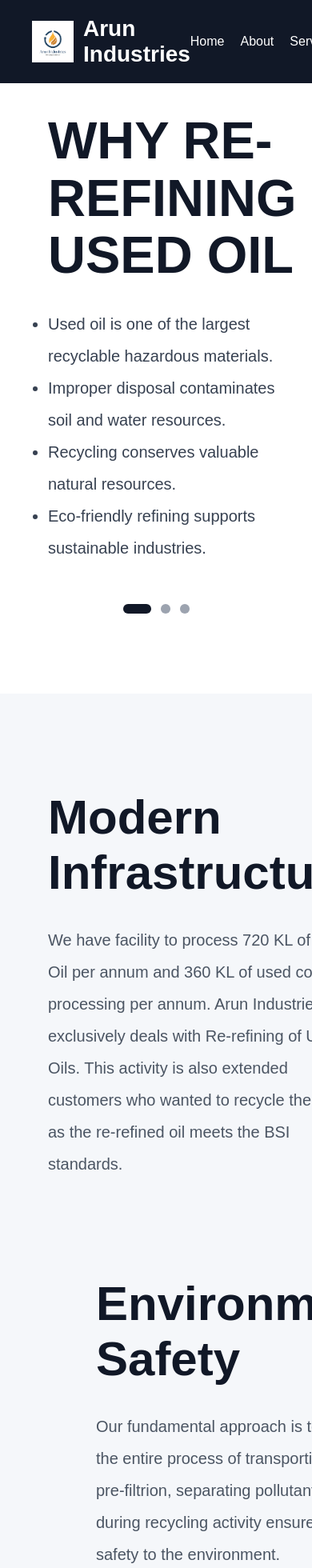
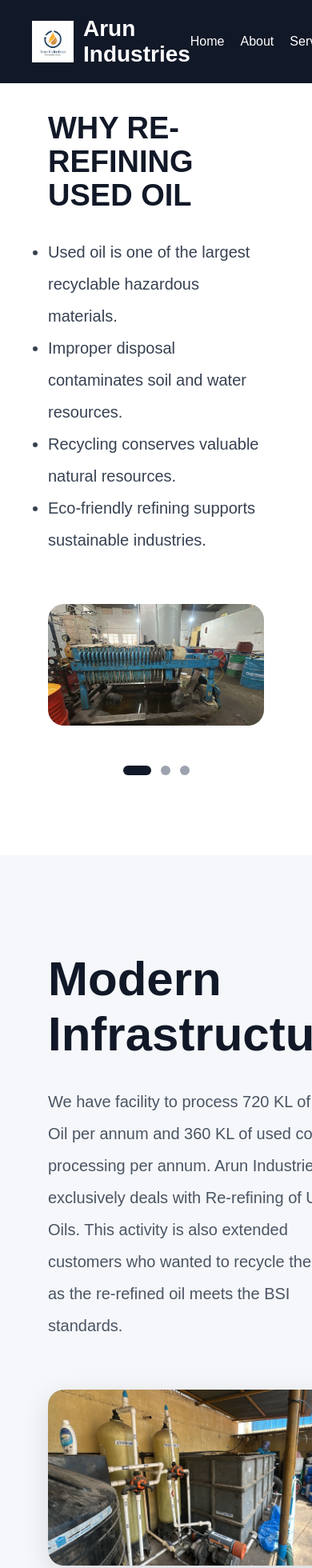
Before and after one commit to sirigowri6/Arun-Industries, a React (Vite) app: page /explore in a window 390 px wide. Shown: the top 1960 px of the page at 80% size. Built offline with nearby package versions, Linux system fonts and the light colour scheme.

Commit message:
changes in sentences

```diff
--- a/src/components/About.jsx
+++ b/src/components/About.jsx
@@ -10,7 +10,7 @@ function About() {
     >
       <h1
         style={{
-          fontSize: "50px",
+          fontSize:"50px",
           marginBottom: "40px",
         }}
       >
--- a/src/components/CEO.jsx
+++ b/src/components/CEO.jsx
@@ -1,7 +1,8 @@
 import ceo from "../assets/ceo.png";
 import { motion } from "framer-motion";
 
-function CEO() {
+function CEO(){
+const isMobile = window.innerWidth <= 768;
   return (
     <section
       style={{
@@ -15,7 +16,7 @@ function CEO() {
           maxWidth: "1300px",
           margin: "auto",
           display: "grid",
-          gridTemplateColumns: "1fr 1fr",
+          gridTemplateColumns: isMobile ? "1fr" : "1fr 1fr",
           alignItems: "center",
           gap: "80px",
         }}
--- a/src/components/Explore.jsx
+++ b/src/components/Explore.jsx
@@ -6,6 +6,7 @@ import factory2 from "../assets/factory2.jpeg";
 import factory3 from "../assets/factory3.jpeg";
 
 function Explore() {
+  const isMobile = window.innerWidth <= 768;
   const slides = [
     {
       image: refining,
@@ -96,7 +97,7 @@ function Explore() {
         <div
           style={{
             display: "grid",
-            gridTemplateColumns: "1fr 1fr",
+            gridTemplateColumns: isMobile ? "1fr" : "1fr 1fr",
             alignItems: "center",
             gap: "60px",
             maxWidth: "1300px",
@@ -106,7 +107,7 @@ function Explore() {
           <div>
             <h1
               style={{
-                fontSize: "65px",
+                fontSize: isMobile ? "38px" : "65px",
                 lineHeight: "1.1",
                 marginBottom: "30px",
                 color: "#111827",
@@ -140,7 +141,7 @@ function Explore() {
               alt=""
               style={{
                 width: "100%",
-                maxWidth: "500px",
+                maxWidth: isMobile ? "100%" : "500px",
                 borderRadius: "20px",
               }}
             />
@@ -187,7 +188,7 @@ function Explore() {
   <div
     style={{
       display: "grid",
-      gridTemplateColumns: "1fr 1fr",
+      gridTemplateColumns: isMobile ? "1fr" : "1fr 1fr",
       alignItems: "center",
       gap: "60px",
       marginBottom: "120px",
@@ -245,7 +246,7 @@ function Explore() {
   <div
     style={{
       display: "grid",
-      gridTemplateColumns: "1fr 1fr",
+      gridTemplateColumns: isMobile ? "1fr" : "1fr 1fr",
       alignItems: "center",
       gap: "60px",
       maxWidth: "1300px",
```
Also changed, not shown: src/assets/logo.png.
